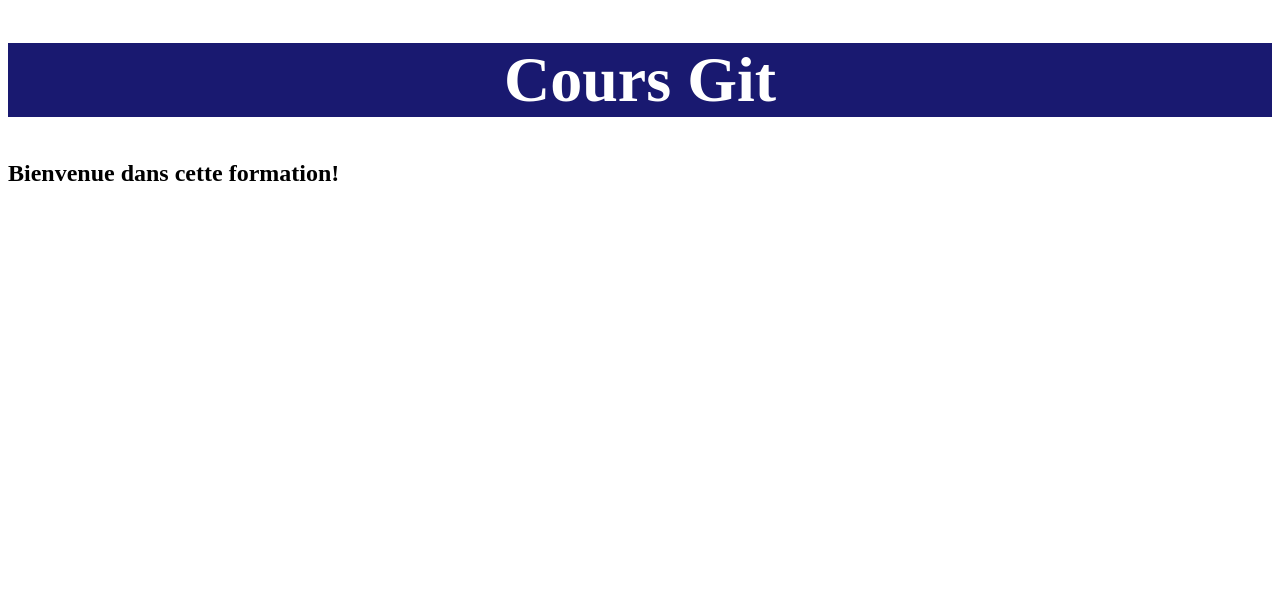
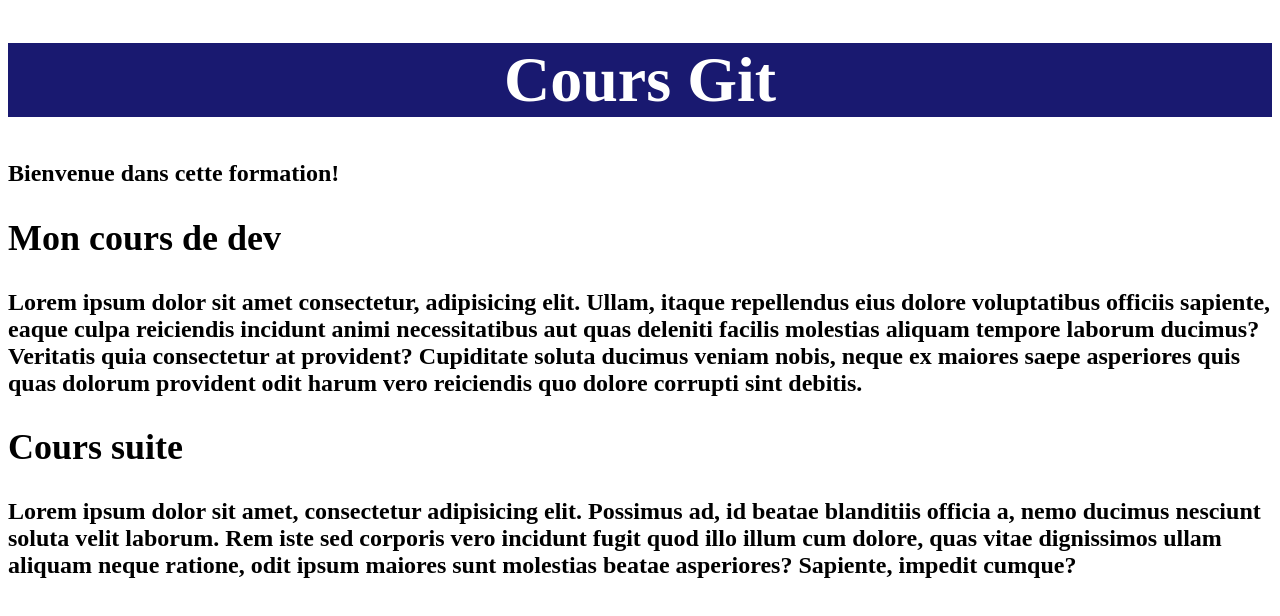
Before and after one commit to J0J0STAR/cours_git_cdui, a plain HTML site: page index.html in a window 1280 px wide. Drawn offline with Linux system fonts and the light colour scheme.

Commit message:
Cours suite

```diff
--- a/index.html
+++ b/index.html
@@ -10,7 +10,16 @@
 <body>
     <h1 id="top-banner">Cours Git</h1>
     <h2>Bienvenue dans cette formation!
+        <section>
+            <h2>Mon cours de dev</h2>
+            <P>Lorem ipsum dolor sit amet consectetur, adipisicing elit. Ullam, itaque repellendus eius dolore voluptatibus officiis sapiente, eaque culpa reiciendis incidunt animi necessitatibus aut quas deleniti facilis molestias aliquam tempore laborum ducimus? Veritatis quia consectetur at provident? Cupiditate soluta ducimus veniam nobis, neque ex maiores saepe asperiores quis quas dolorum provident odit harum vero reiciendis quo dolore corrupti sint debitis.
 
+            </P>
+        </section>
+        <section>
+            <h2>Cours suite</h2>
+            <p>Lorem ipsum dolor sit amet, consectetur adipisicing elit. Possimus ad, id beatae blanditiis officia a, nemo ducimus nesciunt soluta velit laborum. Rem iste sed corporis vero incidunt fugit quod illo illum cum dolore, quas vitae dignissimos ullam aliquam neque ratione, odit ipsum maiores sunt molestias beatae asperiores? Sapiente, impedit cumque?</p>
+        </section>
     </h2>
 </body>
 </html>
```
